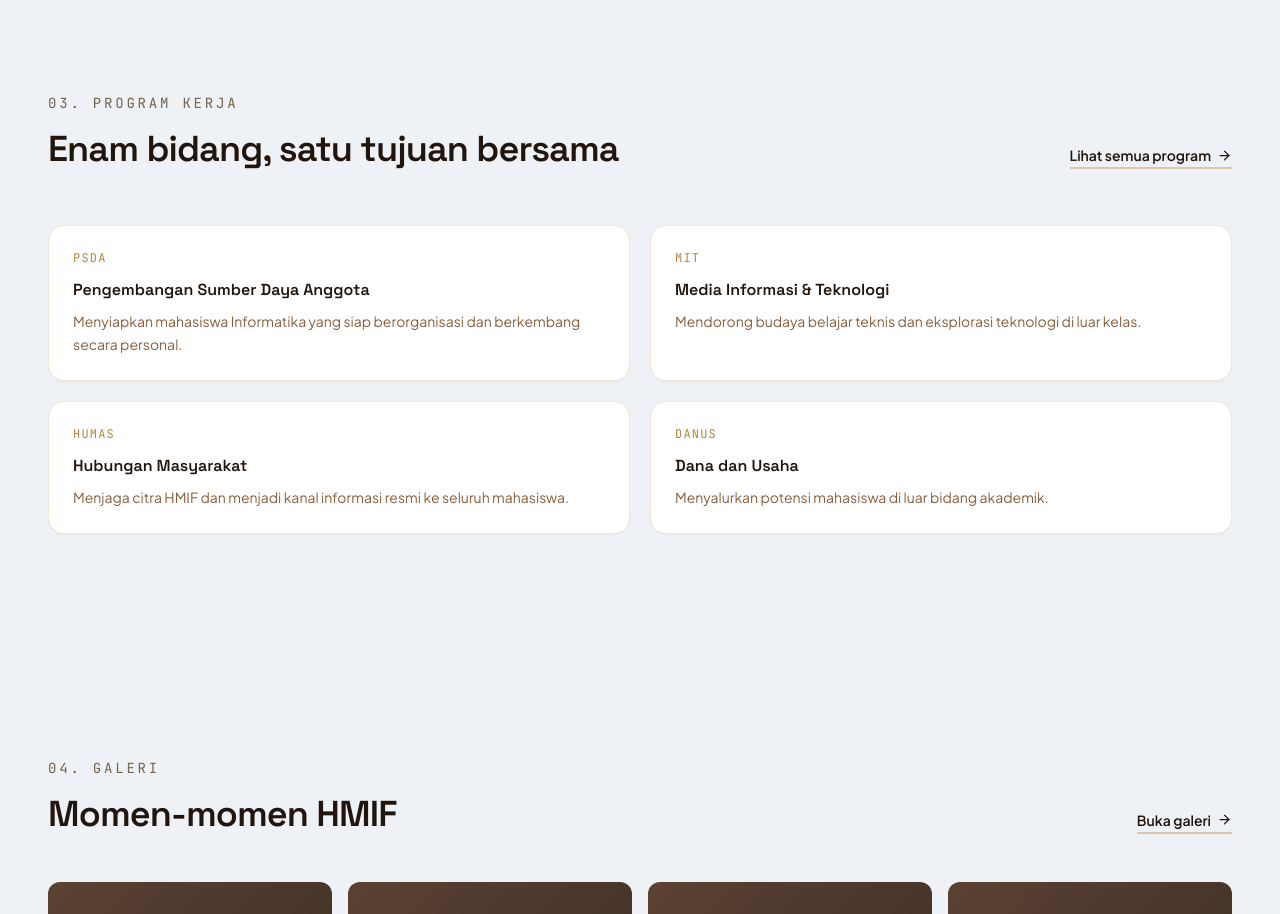
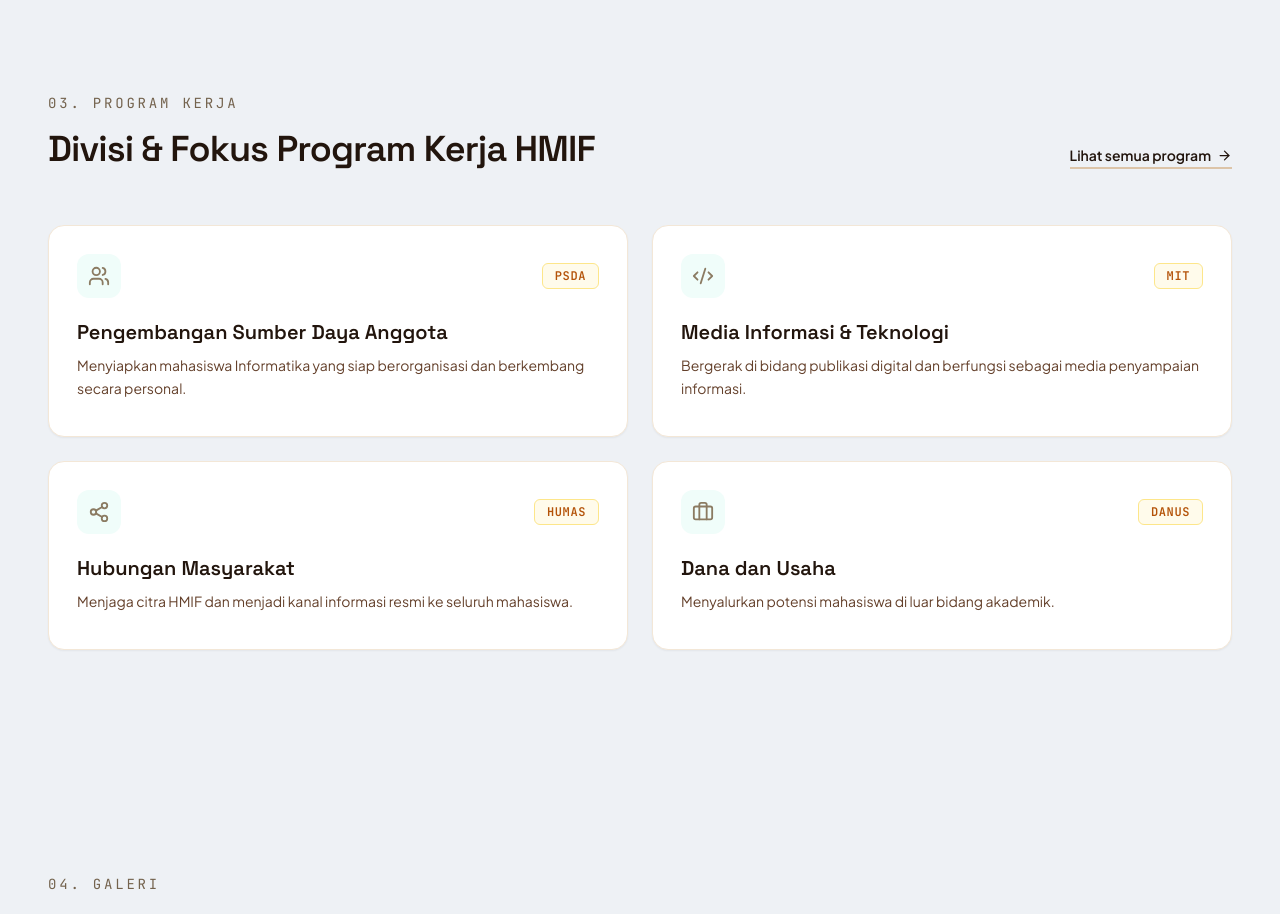
Before and after one commit to Informatika-UNJA/Website-HMIF, a React (Vite) app: page / in a window 1280 px wide. Shown: the part 2180-3094 px from the top of the page. Built offline with nearby package versions, Linux system fonts and the light colour scheme.

Commit message:
fix: update program descriptions and improve layout in Home page

```diff
--- a/src/data/content.js
+++ b/src/data/content.js
@@ -81,11 +81,11 @@ export const programKerja = [
   {
     kode: "MIT",
     nama: "Media Informasi & Teknologi",
-    deskripsi: "Mendorong budaya belajar teknis dan eksplorasi teknologi di luar kelas.",
+    deskripsi: "Bergerak di bidang publikasi digital dan berfungsi sebagai media penyampaian informasi.",
     program: [
       "Maintenance & pengembangan website HMIF",
       "Workshop pemrograman & teknologi terkini",
-      "Kelompok belajar kompetitif (competitive programming, hackathon)",
+      "Menghandle media sosial HMIF dan publikasi konten kreatif",
       "Kolaborasi proyek riset mahasiswa",
     ],
   },
--- a/src/pages/Home.jsx
+++ b/src/pages/Home.jsx
@@ -9,6 +9,8 @@ import {
   Network,
   Brain,
   ImageIcon,
+  Share2,
+  Briefcase,
 } from "lucide-react";
 import BackgroundSlider from "../components/BackgroundSlider";
 import PageTransition from "../components/PageTransition";
@@ -23,6 +25,13 @@ import {
 } from "../data/content";
 
 const fokusIcons = [Code2, Brain, Network, Cpu];
+
+const bidangIcons = {
+  PSDA: Users,
+  MIT: Code2,
+  HUMAS: Share2,
+  DANUS: Briefcase,
+};
 
 export default function Home() {
   return (
@@ -174,7 +183,7 @@ export default function Home() {
             <div>
               <p className="eyebrow text-teal-600 mb-4">03. Program Kerja</p>
               <h2 className="font-display text-3xl sm:text-4xl font-semibold text-ink-900 tracking-tight max-w-xl">
-                Enam bidang, satu tujuan bersama
+                Divisi & Fokus Program Kerja HMIF
               </h2>
             </div>
             <Link
@@ -185,23 +194,36 @@ export default function Home() {
             </Link>
           </Reveal>
 
-          <Stagger className="grid grid-cols-1 sm:grid-cols-2 gap-5">
-            {programKerja.slice(0, 4).map((bidang) => (
+          <Stagger className="grid grid-cols-1 sm:grid-cols-2 gap-6">
+            {programKerja.map((bidang) => {
+              const IconComponent = bidangIcons[bidang.kode] || Layers;
+              return (
                 <StaggerItem key={bidang.kode}>
                   <Link
                     to="/program-kerja"
-                  className="group flex h-full flex-col rounded-2xl border border-ink-100 bg-white p-6 shadow-sm hover:shadow-lg hover:-translate-y-1 transition-all duration-300"
+                    className="group flex h-full flex-col justify-between rounded-2xl border border-ink-100 bg-white p-7 shadow-sm hover:shadow-md hover:border-teal-500/40 transition-all duration-300"
                   >
-                  <span className="font-mono text-xs tracking-widest text-gold-600 mb-3">
+                    <div>
+                      <div className="flex items-center justify-between mb-5">
+                        <div className="w-11 h-11 rounded-xl bg-teal-50 text-teal-700 flex items-center justify-center group-hover:bg-teal-600 group-hover:text-white transition-colors duration-300">
+                          <IconComponent size={22} />
+                        </div>
+                        <span className="font-mono text-xs font-semibold tracking-wider text-amber-700 bg-amber-50 px-3 py-1 rounded-md border border-amber-200">
                           {bidang.kode}
                         </span>
-                  <h3 className="font-display font-semibold text-ink-900 mb-2 group-hover:text-teal-600 transition-colors">
+                      </div>
+
+                      <h3 className="font-display font-semibold text-xl text-ink-900 mb-2 group-hover:text-teal-600 transition-colors">
                         {bidang.nama}
                       </h3>
-                  <p className="text-sm text-ink-500 leading-relaxed">{bidang.deskripsi}</p>
+                      <p className="text-sm text-ink-600 leading-relaxed mb-2">
+                        {bidang.deskripsi}
+                      </p>
+                    </div>
                   </Link>
                 </StaggerItem>
-            ))}
+              );
+            })}
           </Stagger>
         </div>
       </section>
```
Lines whose indentation alone changed are shown as unchanged.
